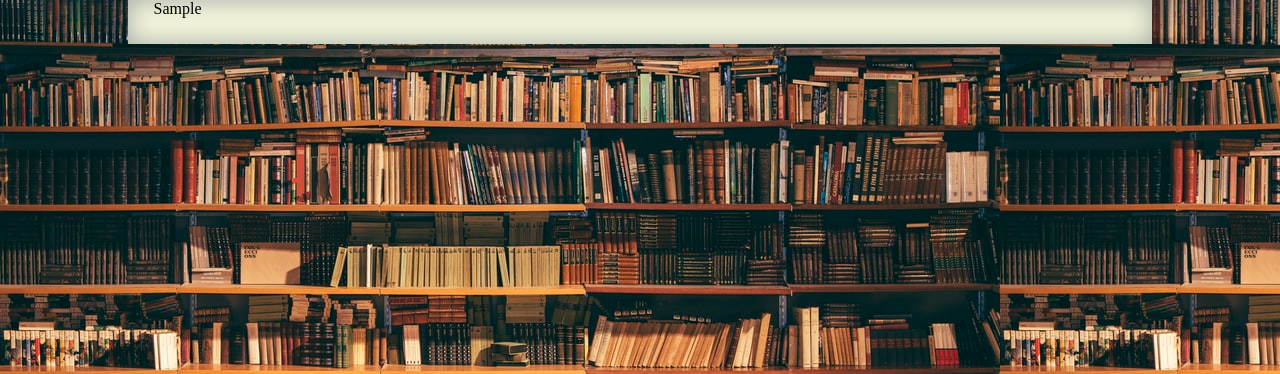
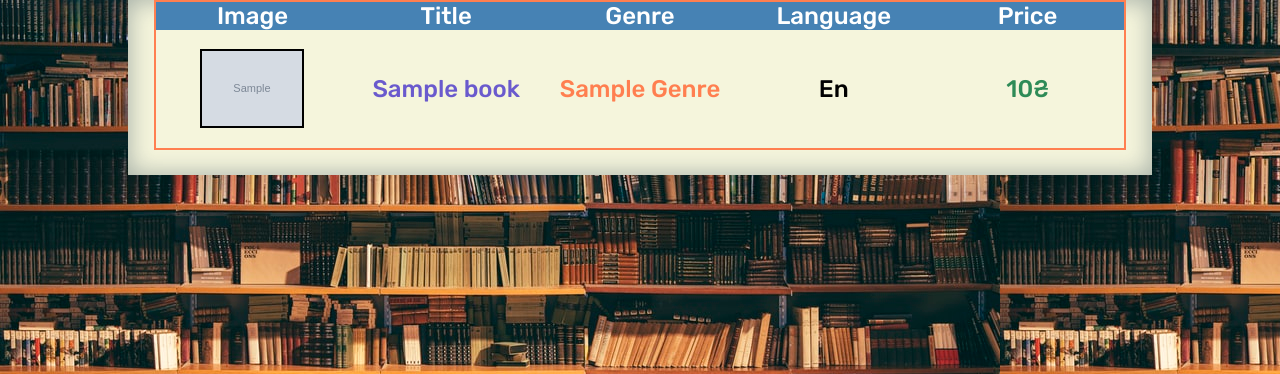
Before and after one commit to MNDonut/MyDjangoProjectLibrary, a Django app: template bookmark/templates/favorite.html in a window 1280 px wide. Shown: the part 48-422 px from the top of the page. Run offline with Django 3.2, Linux system fonts and the light colour scheme; the template is opened without the code that fills it: most values are stand-ins (such as "Sample title", 1, 10 or a date in 2020); grey boxes marked "Sample" are stand-in pictures.

Commit message:
Added design to saved page

```diff
--- a/book/templates/book_page.html
+++ b/book/templates/book_page.html
@@ -20,7 +20,7 @@
     </div>
     <div class="book-info">
         <h1>{{ book.title }}</h1><br>
-        <p class="maintext">Price: <span class="book-price">{{ book.price}}</span>&#8372;</p><br>
+        <p class="maintext">Price: <span class="book-price">{{ book.price}}₴</span></p><br>
         <p class="maintext">Language: <span class="book-language">{{ book.language }}</span></p><br>
         <p class="maintext">Genre: <span class="book-genre">{{ book.genre|title }}</span></p><br>
         <p class="maintext">About this book: <span class="book-description">{{ book.description }}</span></p>
--- /dev/null
+++ b/bookmark/static/favorite.css
@@ -0,0 +1,47 @@
+a {
+    color: slateblue;
+}
+
+.table {
+    border: 2px solid coral;
+}
+
+.columns {
+    display: grid;
+    grid-template-columns: repeat(5, 1fr);
+    text-align: center;
+    font: 1.5em 'Rubik', sans-serif;
+    background: steelblue;
+    color: white;
+}
+
+.book {
+    text-align: center;
+    display: grid;
+    grid-template-columns: repeat(5, 1fr);
+    align-items: center;
+    font: 1.5em 'Rubik', sans-serif;
+    margin: 2% 0;
+}
+
+.book img {
+    width: 100px;
+    height: auto;
+}
+
+.book a {
+    display: flex;
+    justify-self: center;
+}
+
+.book a img {
+    border: 2px solid rgb(0, 0, 0);
+}
+
+.book-price {
+    color: seagreen;
+}
+
+.book-genre {
+    color: coral;
+}
--- a/bookmark/templates/favorite.html
+++ b/bookmark/templates/favorite.html
@@ -1,9 +1,25 @@
 {% extends 'common/base.html' %}
-
+{% load static %}
 {% block title %}Favorite{% endblock %}
 
 {% block content %}
-{% for favorite_book in list %}
-    <p>{{ favorite_book }}</p>
-{% endfor %}
+<link rel="stylesheet" href="{% static 'favorite.css' %}">
+<div class="table">
+    <div class="columns">
+        <p>Image</p>
+        <p>Title</p>
+        <p>Genre</p>
+        <p>Language</p>
+        <p>Price</p>
+    </div>
+    {% for favorite_book in list %}
+        <div class="book">
+            <a href="{% url 'getBookByName' favorite_book.book.slug %}"><img src="{{ favorite_book.book.image.url }}" alt=""></a>
+            <a href="{% url 'getBookByName' favorite_book.book.slug %}">{{ favorite_book.book.title }}</a>
+            <a href="{% url 'getBooksByCategory' favorite_book.book.genre %}" class="book-genre">{{ favorite_book.book.genre|title }}</a>
+            <p>{{ favorite_book.book.language|title }}</p>
+            <p class="book-price">{{ favorite_book.book.price }}₴</p>
+        </div>
+    {% endfor %}
+</div>
 {% endblock %}
```
